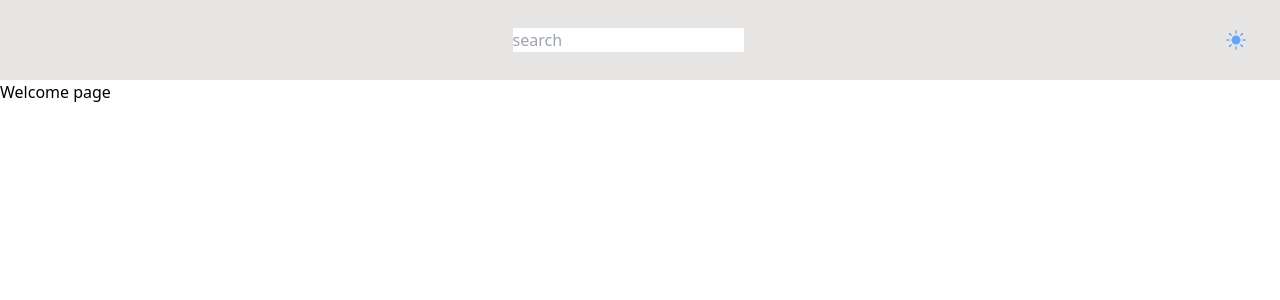
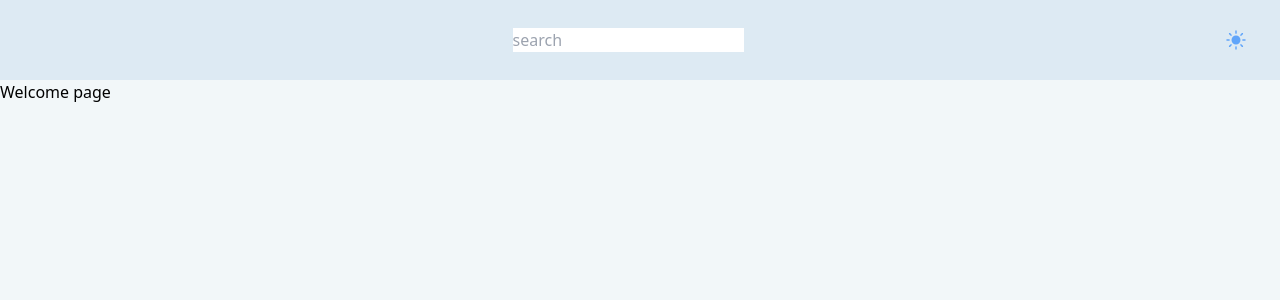
Before and after one commit to kou25/Rigi.Virtualized-feed, a React (Vite) app: page /posts in a window 1280 px wide. Shown: the top 300 px of the page. Built offline with nearby package versions, Linux system fonts and the light colour scheme.

Commit message:
added theme customization

```diff
--- /dev/null
+++ b/src/components/ThemeSwitcher.tsx
@@ -0,0 +1,30 @@
+import { useEffect, useState } from "react";
+import { IoIosSunny, IoIosMoon } from "react-icons/io";
+
+export const ThemeSwitcher = () => {
+  const [darkMode, setDarkMode] = useState(false);
+
+  useEffect(() => {
+    const isDarkMode = localStorage.getItem("darkMode") === "true";
+    setDarkMode(isDarkMode);
+  }, []);
+
+  useEffect(() => {
+    document.documentElement.classList.toggle("dark", darkMode);
+    localStorage.setItem("darkMode", String(darkMode));
+  }, [darkMode]);
+
+  const toggleDarkMode = () => {
+    setDarkMode((prevMode) => !prevMode);
+  };
+
+  return (
+    <div onClick={toggleDarkMode} className="cursor-pointer">
+      {darkMode ? (
+        <IoIosMoon className="text-2xl text-white" />
+      ) : (
+        <IoIosSunny className="text-2xl text-blue-400" />
+      )}
+    </div>
+  );
+};
--- a/src/pages/Layout.tsx
+++ b/src/pages/Layout.tsx
@@ -1,14 +1,16 @@
 import { useState } from "react";
 import { FaBars } from "react-icons/fa";
-import { IoIosClose, IoIosSunny } from "react-icons/io";
+import { IoIosClose } from "react-icons/io";
 import { Outlet, useParams } from "react-router-dom";
+import { ThemeSwitcher } from "../components/ThemeSwitcher";
 
 const Layout = () => {
   const { id } = useParams();
   const [expand, setExpand] = useState(false);
+
   return (
-    <div className="relative">
-      <nav className="flex items-center justify-between bg-stone-200 px-4 py-2 lg:px-8 min-h-20 h-auto">
+    <div className="relative bg-rigi-50 dark:bg-rigi-400 dark:text-white min-h-screen">
+      <nav className="flex items-center justify-between bg-rigi-100 dark:bg-rigi-300 px-4 py-2 lg:px-8 min-h-20 h-auto">
         <div className="lg:hidden">
           <button
             className="text-mcs-800 focus:outline-none"
@@ -26,9 +28,7 @@ const Layout = () => {
             {!id && <input type="text" placeholder="search" />}
           </div>
         </div>
-        <div>
-          <IoIosSunny className="text-2xl text-blue-400" />
-        </div>
+        <ThemeSwitcher />
       </nav>
       {expand && (
         <div className="absolute top-0 left-0 w-full h-full bg-stone-200 lg:hidden">
@@ -38,7 +38,7 @@ const Layout = () => {
           </div>
         </div>
       )}
-      <main className="flex-1">
+      <main className="flex-1 ">
         <Outlet />
       </main>
     </div>
--- a/tailwind.config.js
+++ b/tailwind.config.js
@@ -1,8 +1,17 @@
 /** @type {import('tailwindcss').Config} */
 export default {
   content: ["./index.html", "./src/**/*.{js,ts,jsx,tsx}"],
+  darkMode: "class",
   theme: {
-    extend: {}
+    extend: {
+      colors: {
+        "rigi-50": "#f2f7f9",
+        "rigi-100": "#DDEAF3",
+        "rigi-200": "#DAE4ED",
+        "rigi-300": "#10172A",
+        "rigi-400": "#172038"
+      }
+    }
   },
   plugins: []
 };
```
